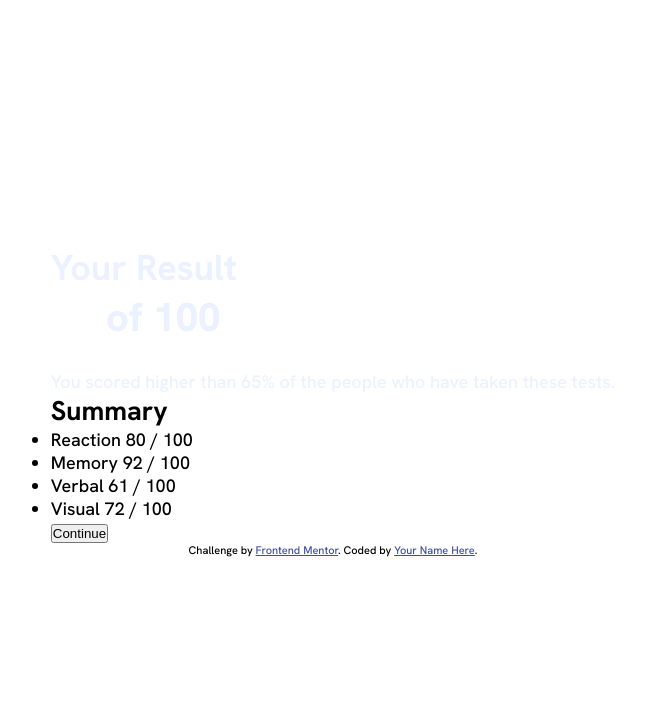
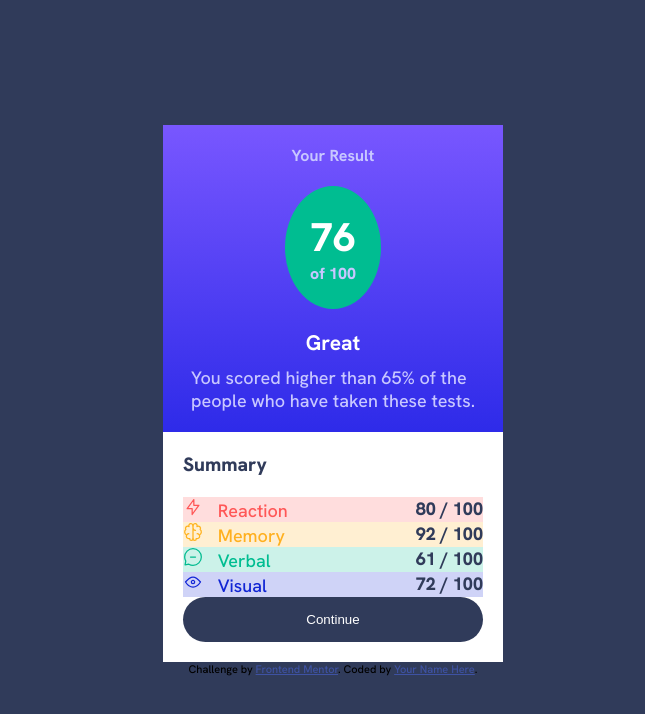
Before and after one commit to davidOliveira1995/results-summary-component-main, a plain HTML site: page index.html in a window 1280 px wide. Shown: the whole page, without its empty margins (307-952 px from the left). Drawn offline with Linux system fonts and the light colour scheme.

Commit message:
atualizando codigo

```diff
--- a/assets/css/style.css
+++ b/assets/css/style.css
@@ -18,6 +18,11 @@
   --Orangey-yellow: hsl(39, 100%, 56%);
   --Green-teal: hsl(166, 100%, 37%);
   --Cobalt-blue: hsl(234, 85%, 45%);
+
+  --light-red-back: hsla(0,100%,67%,0.2);
+  --orangey-back: hsla(39,100%,56%,0.2);
+  --green-back: hsla(166,100%,37%,0.2);
+  --cobalt-back: hsla(234,85%,45%,0.2);
 
   /* ## Gradients */
 
@@ -51,36 +56,134 @@ body {
   flex-direction: column;
   justify-content: center;
   align-items: center;
+
+  background-color: var(--Dark-gray-blue)
 }
 
 /* Configurações globais */
-.card-score h1,
-.card-score p {
-  color: var(--Pale-blue);
+
+.card {
+  background-color: var(--White);
 }
 
-.card-score h3 {
-  color: var(--White);
+.card-result {
+  display: flex;
+  flex-direction: column;
+  align-items: center;
+  background: linear-gradient(hsl(252, 100%, 67%),hsl(241, 81%, 54%));
 }
 
+.card-result h1 {
+  font-size: 1rem;
+  margin: 20px 0;
+}
+
+.card-result h1,
 .card-result p {
+  color: var(--Light-lavender);
+}
+
+.card-result h3 {
+  color: var(--White);
+  margin: 20px 0 10px 0;
+}
+
+.card-result--description {
+  width: 284px;
+  align-items: center;
+  margin-bottom: 20px;
+}
+
+.card-score {
+  text-align: center;
+  padding: 25px;
+  border-radius: 50%;
+  background-color: var(--Green-teal);
+}
+
+.card-score p {
   color: var(--White);
   font-size: 2.5rem;
+  font-weight: 800;
+
+}
+
+.card-score p:last-child {
+  color: var(--Light-lavender);
+  font-size: 1rem;
+}
+
+.card-summary {
+  color: var(--Dark-gray-blue);
+  display: flex;
+  flex-direction: column;
+  margin: 20px;
+}
+
+.card-summary h2 {
+  font-size: 1.2rem;
+  font-weight: 800;
+  margin-bottom: 20px;
+}
+
+.card-summary ul {
+  list-style: none;
+}
+
+.card-summary img {
+  margin-right: 10px;
+}
+
+.card-summary li {
+  padding: 10px;
+  margin-bottom: 15px;
+}
+
+.card-summary span {
+  float: right;
+  color: var(--Dark-gray-blue);
   font-weight: 900;
 }
 
-.card-result span {
-  color: var(--Pale-blue);
+.card-summary--reaction {
+  color: var(--Light-red);
+  background-color: var(--light-red-back);
+}
+
+.card-summary--memory {
+  color: var(--Orangey-yellow);
+  background-color: var(--orangey-back);
+}
+
+.card-summary--verbal {
+  color: var(--Green-teal);
+  background-color: var(--green-back);
+}
+
+.card-summary--visual {
+  color: var(--Cobalt-blue);
+  background-color: var(--cobalt-back);
+}
+
+.btn {
+  color: var(--White);
+  background-color: var(--Dark-gray-blue);
+
+  width: 300px;
+  padding: 15px;
+  border-radius: 30px;
+  border: none;
 }
 
 @media screen and (max-width: 375px) {
   .card {
-    border: 1px solid #000;
+    width: 360px;
   }
 
-  .card-score {
-    background-color: var(--Light-slate-blue);
+  .card-result {
+    border-radius: 0 0 30px 30px;
   }
+
 }
 
 .attribution {
--- a/index.html
+++ b/index.html
@@ -17,24 +17,52 @@
   </head>
   <body>
     <main class="card">
-      <div class="card-score">
+      <div class="card-result">
         <h1>Your Result</h1>
-        <div class="card-result">
-          <p>76 <span>of 100</span></p>
+        <div class="card-score">
+          <p>76</p>
+          <p>of 100</p>
         </div>
         <h3>Great</h3>
-        <p>
+        <p class="card-result--description">
           You scored higher than 65% of the people who have taken these tests.
         </p>
       </div>
-      <div>
+
+      <div class="card-summary">
         <h2>Summary</h2>
-        <ul>
-          <li>Reaction 80 / 100</li>
-          <li>Memory 92 / 100</li>
-          <li>Verbal 61 / 100</li>
-          <li>Visual 72 / 100</li>
-        </ul>
+
+        <div>
+          <div class="card-summary--reaction">
+            <p>
+              <img src="assets/images/icon-reaction.svg" alt="Icone Reaction" />
+              Reaction
+              <span>80 / 100</span>
+            </p>
+          </div>
+
+          <div class="card-summary--memory">
+            <p>
+              <img src="assets/images/icon-memory.svg" alt="Icone Memory" />
+              Memory <span>92 / 100</span>
+            </p>
+          </div>
+
+          <div class="card-summary--verbal">
+            <p>
+              <img src="assets/images/icon-verbal.svg" alt="Icone Verbal" />
+              Verbal <span>61 / 100</span>
+            </p>
+          </div>
+
+          <div class="card-summary--visual">
+            <p>
+              <img src="assets/images/icon-visual.svg" alt="Icone Visual" />
+              Visual
+              <span>72 / 100</span>
+            </p>
+          </div>
+        </div>
         <button type="button" class="btn">Continue</button>
       </div>
     </main>
```
